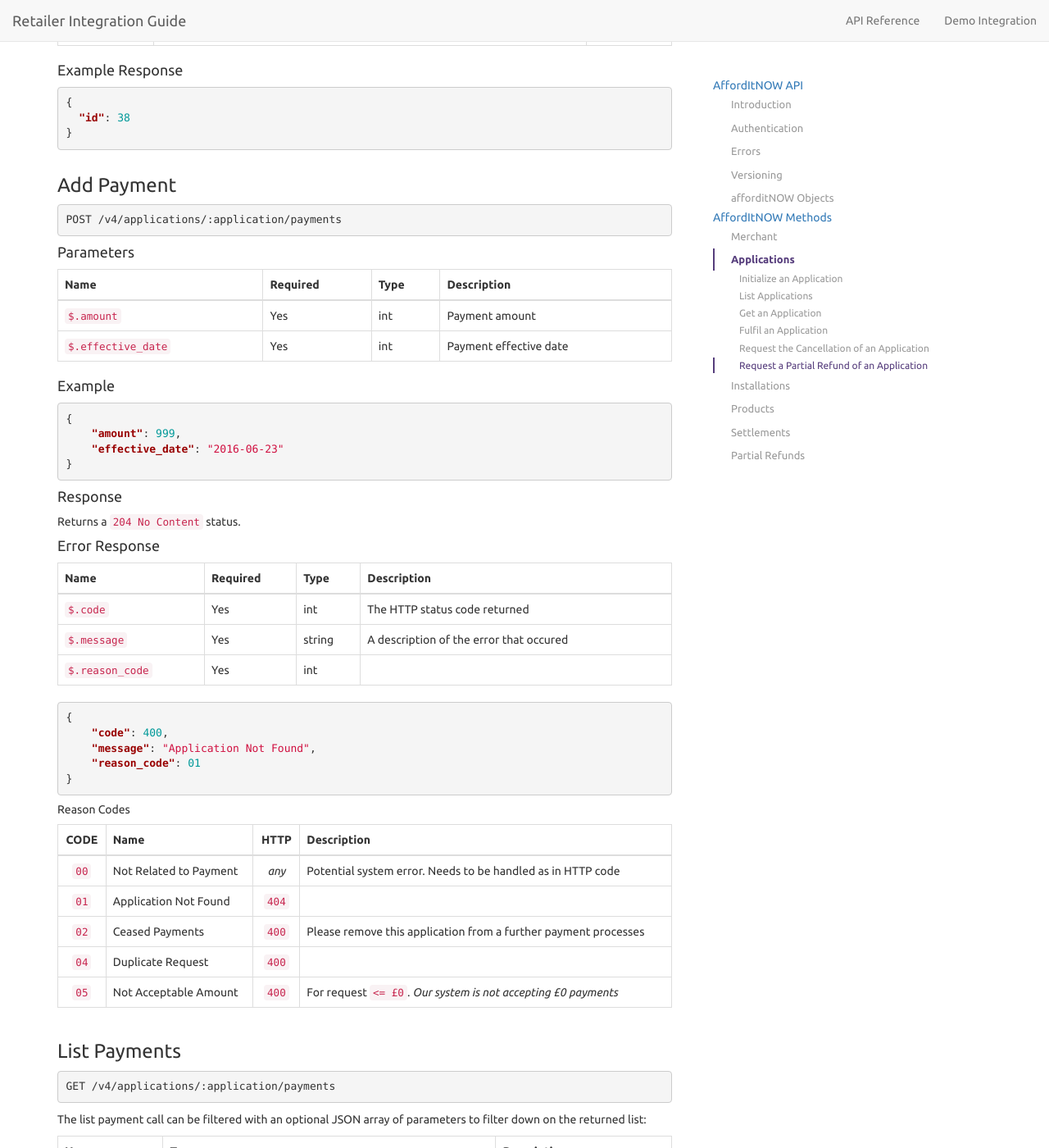
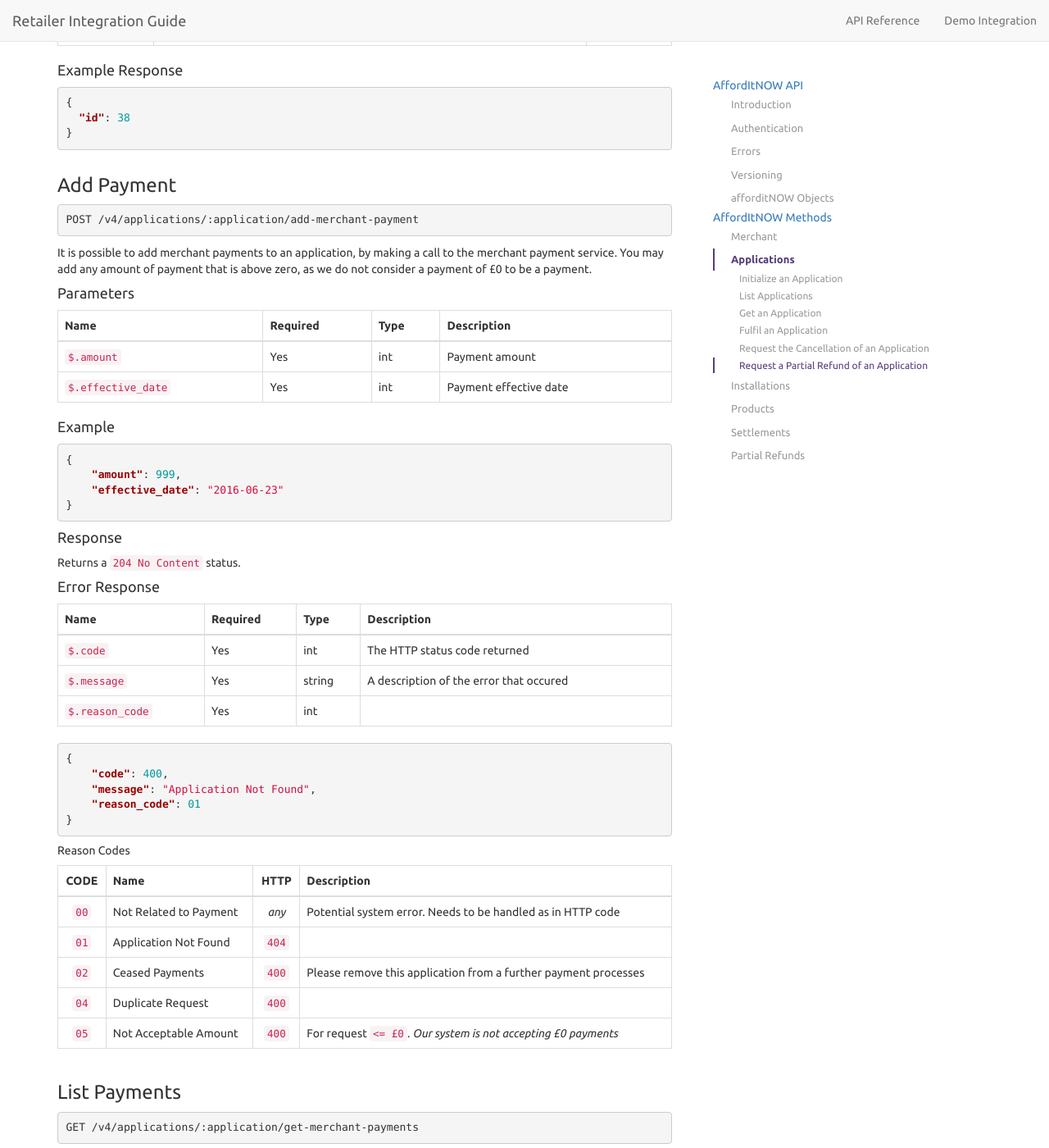
Before and after one commit to PayBreak/retailer-integration-guide, a Jekyll site: the page built from api/index.md, in a window 1280 px wide and 1400 px high, scrolled down 15062 px. Shown: the whole window at 82% size. Built offline with Jekyll 4.4.1, drawn with Linux system fonts in a browser that asks for light colours; nearby versions of some CDN libraries; Markdown is read by kramdown in place of the engine named in the settings.

Commit message:
Update applications.md

````diff
--- a/_includes/v4/applications.md
+++ b/_includes/v4/applications.md
@@ -79,8 +79,10 @@ Key | Description | Type
 ### Add Payment
 
 ```
-POST {{ site.data.globals.api_prefix }}/applications/:application/payments
+POST {{ site.data.globals.api_prefix }}/applications/:application/add-merchant-payment
 ```
+
+It is possible to add merchant payments to an application, by making a call to the merchant payment service. You may add any amount of payment that is above zero, as we do not consider a payment of £0 to be a payment.
 
 #### Parameters
 
@@ -131,7 +133,7 @@ CODE | Name                   | HTTP  | Description
 ### List Payments
 
 ```
-GET {{ site.data.globals.api_prefix }}/applications/:application/payments
+GET {{ site.data.globals.api_prefix }}/applications/:application/get-merchant-payments
 ```
 
 The list payment call can be filtered with an optional JSON array of parameters to filter down on the returned list:
````
